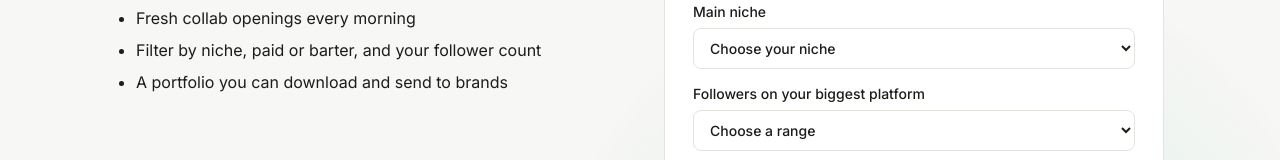
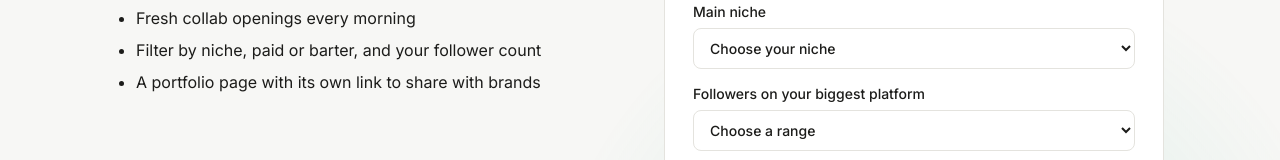
Before and after one commit to GuptaKajal20/collabboard, a website: page index.html in a window 1280 px wide. Shown: the part 511-671 px from the top of the page. Drawn offline with nearby package versions, Linux system fonts and the light colour scheme.

Commit message:
Update sign-up page wording
Co-Authored-By: Claude Opus 5.5 <noreply@anthropic.com>

```diff
--- a/index.html
+++ b/index.html
@@ -20,7 +20,7 @@
       <ul class="onb-points">
         <li>Fresh collab openings every morning</li>
         <li>Filter by niche, paid or barter, and your follower count</li>
-        <li>A portfolio you can download and send to brands</li>
+        <li>A portfolio page with its own link to share with brands</li>
       </ul>
     </div>
     <div class="onb-card">
```
